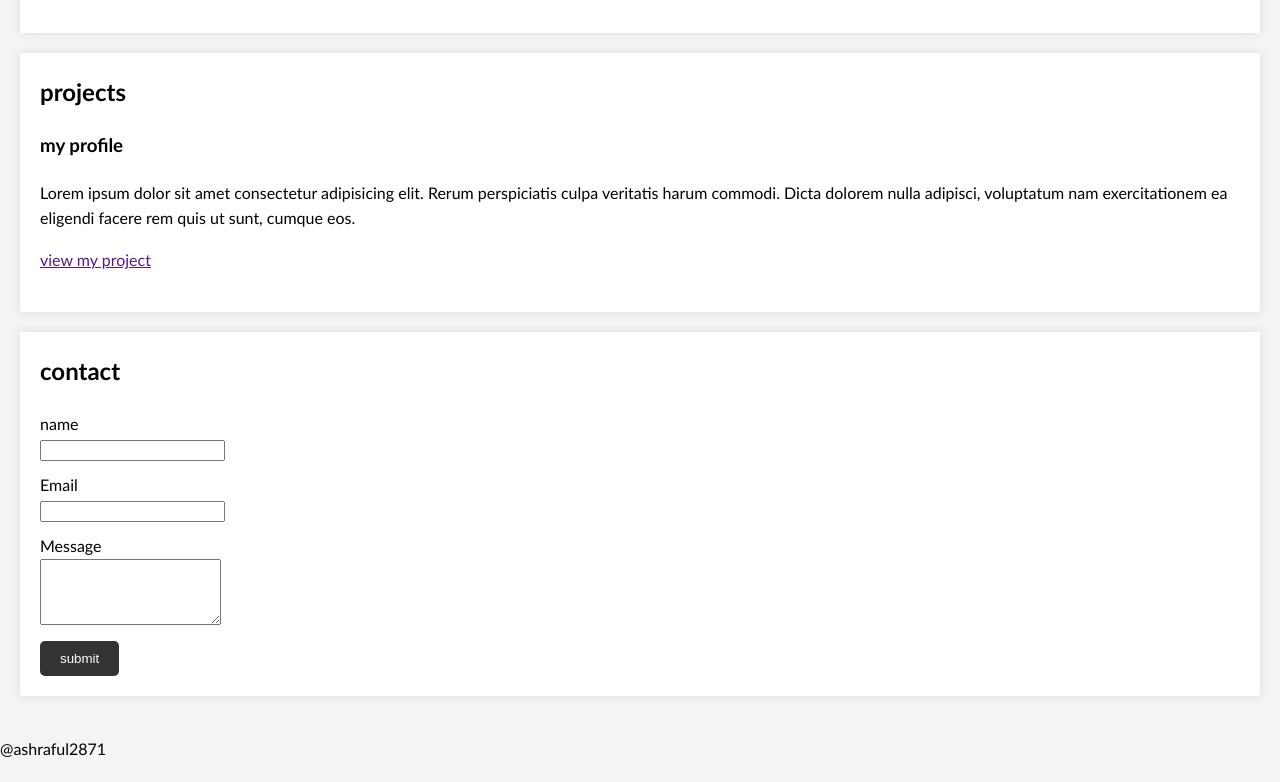
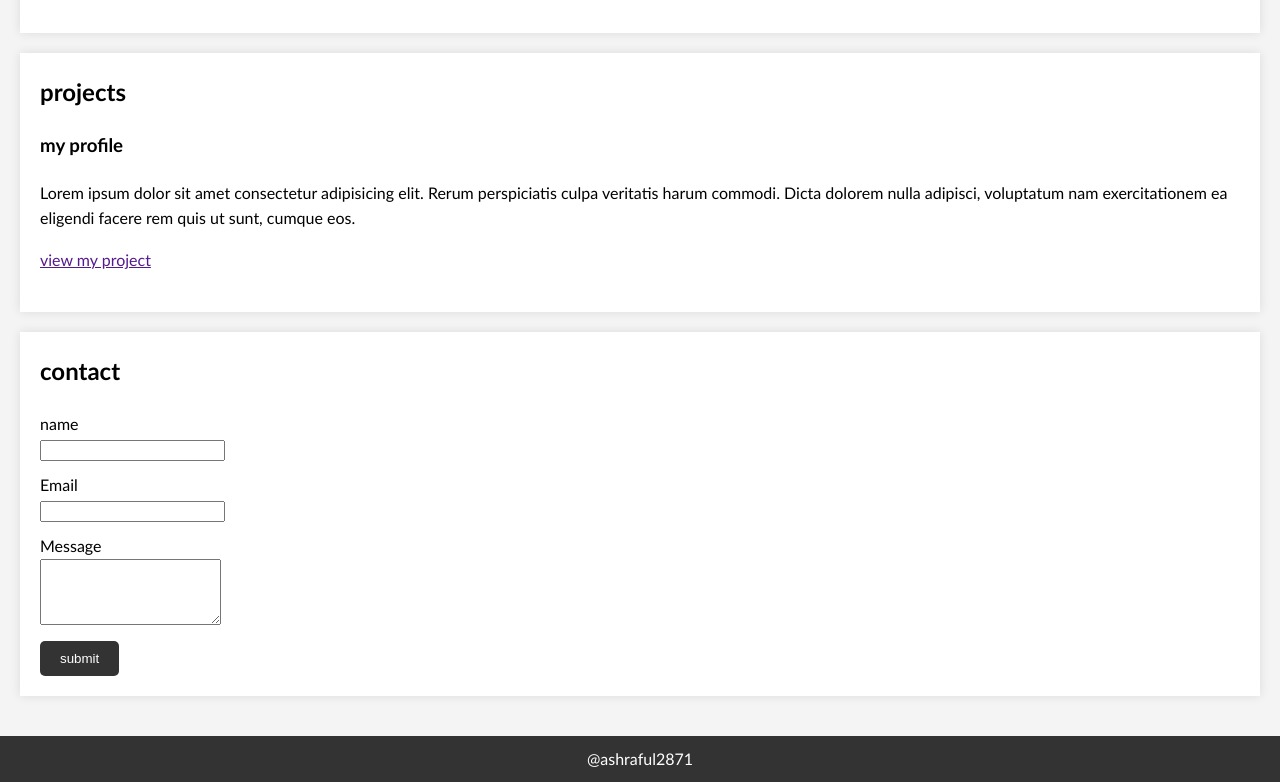
Before and after one commit to ashraful2871/my-portfolio, a plain HTML site: page index.html in a window 1280 px wide. Shown: the part 672-1454 px from the top of the page. Drawn offline with Linux system fonts and the light colour scheme.

Commit message:
finished

```diff
--- a/styles.css
+++ b/styles.css
@@ -54,3 +54,10 @@ form button{
 form button:hover{
     background: #064d50;
 }
+
+footer {
+    background: #333;
+    color: #fff;
+    text-align: center;
+    padding: 10px 0;
+}
```
